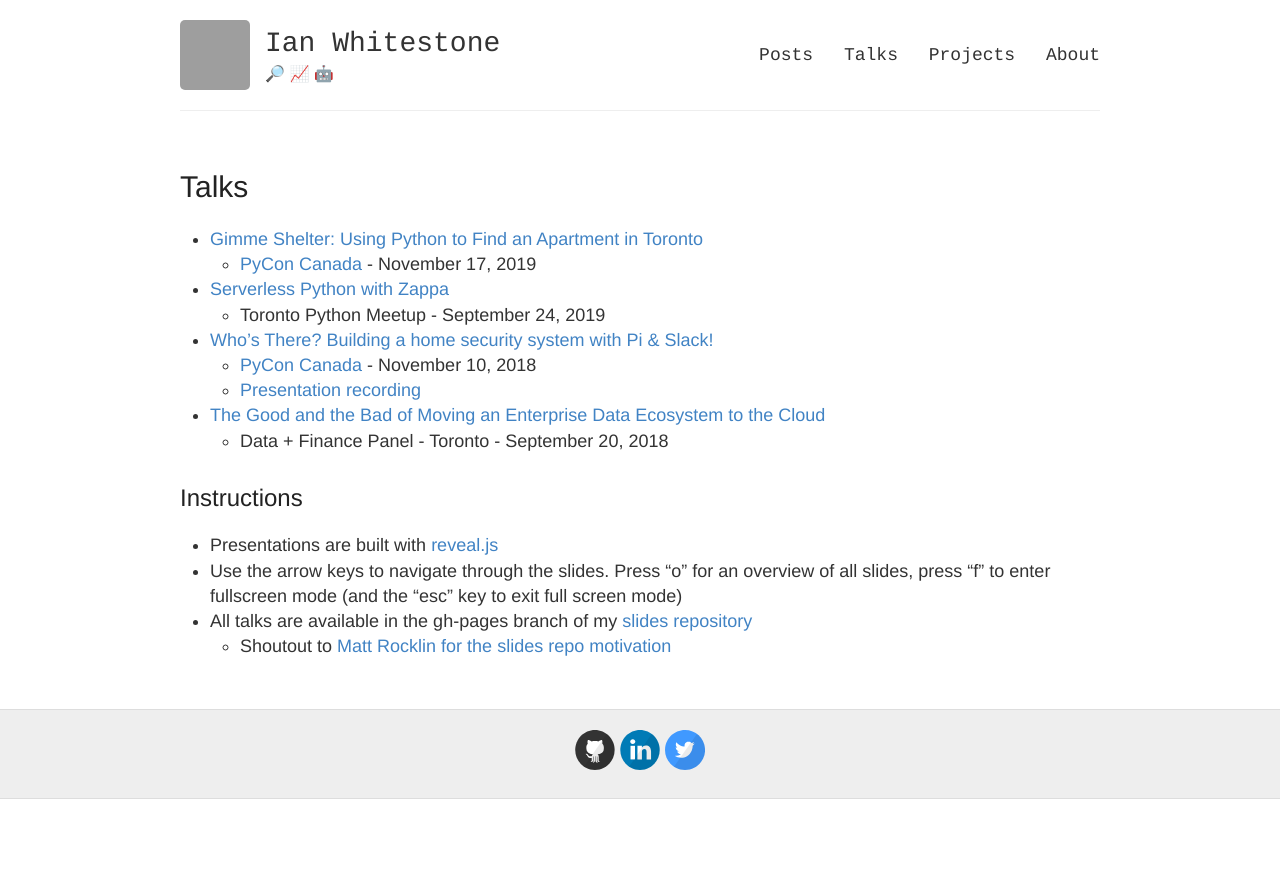
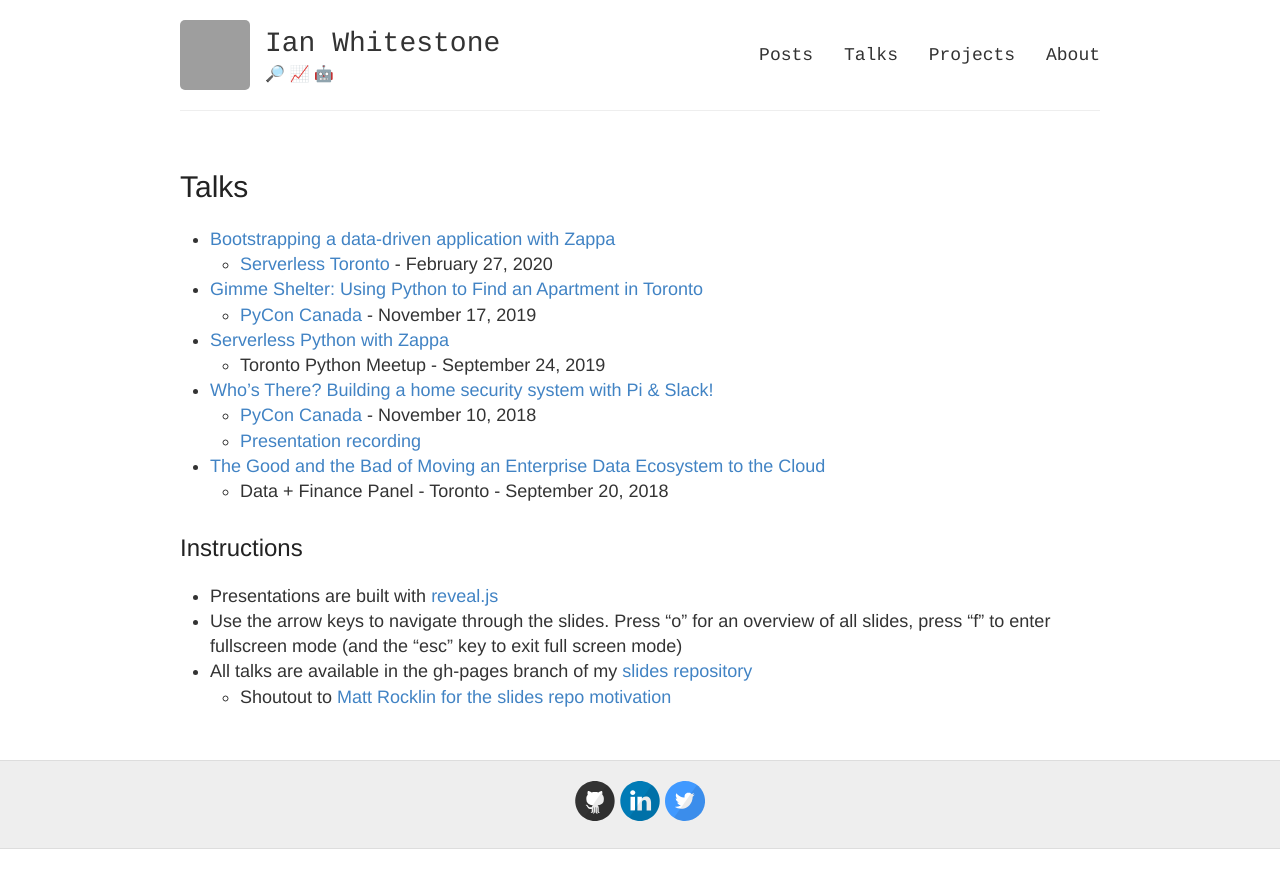
Before and after one commit to ian-whitestone/ian-whitestone.github.io, a Jekyll site: the page built from pages/talks.md, in a window 1280 px wide. Shown: the top 888 px of the page. Built offline with Jekyll 4.4.1, drawn with Linux system fonts in a browser that asks for light colours; grey boxes are pictures that could not be loaded.

Commit message:
Add serverless toronto talk

```diff
--- a/pages/talks.md
+++ b/pages/talks.md
@@ -4,6 +4,8 @@ title: Talks
 permalink: /talks/
 ---
 
+*   [Bootstrapping a data-driven application with Zappa](https://ianwhitestone.work/slides/serverless-meetup-feb-2020.html)
+    *   [Serverless Toronto](https://www.meetup.com/Serverless-Toronto/events/267827023/) - February 27, 2020
 *   [Gimme Shelter: Using Python to Find an Apartment in Toronto](https://ianwhitestone.work/slides/pycon-canada-2019.html)
     *   [PyCon Canada](https://2019.pycon.ca/) - November 17, 2019
 *   [Serverless Python with Zappa](https://ianwhitestone.work/slides/python-meetup-sept-2019.html)
```
